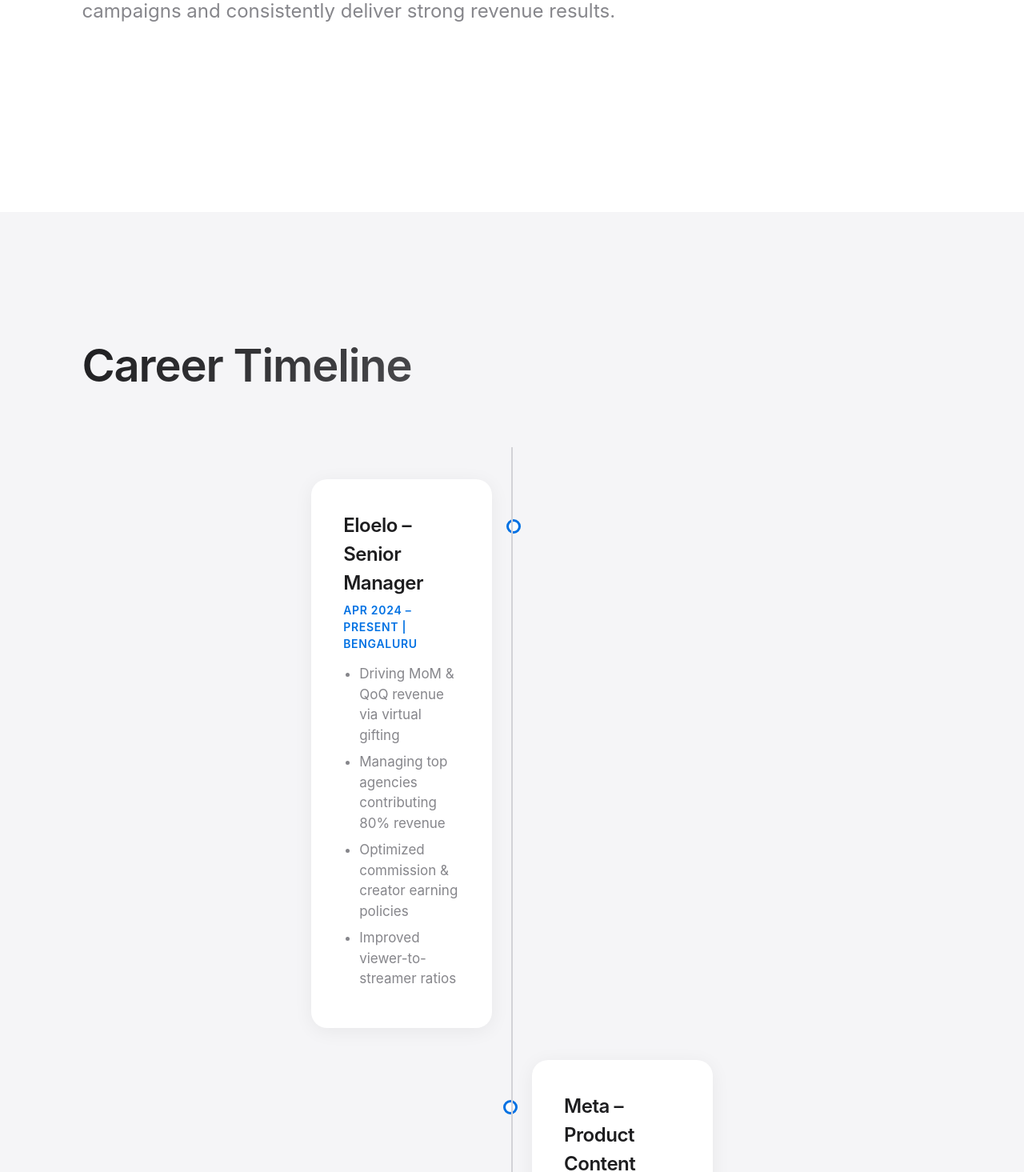
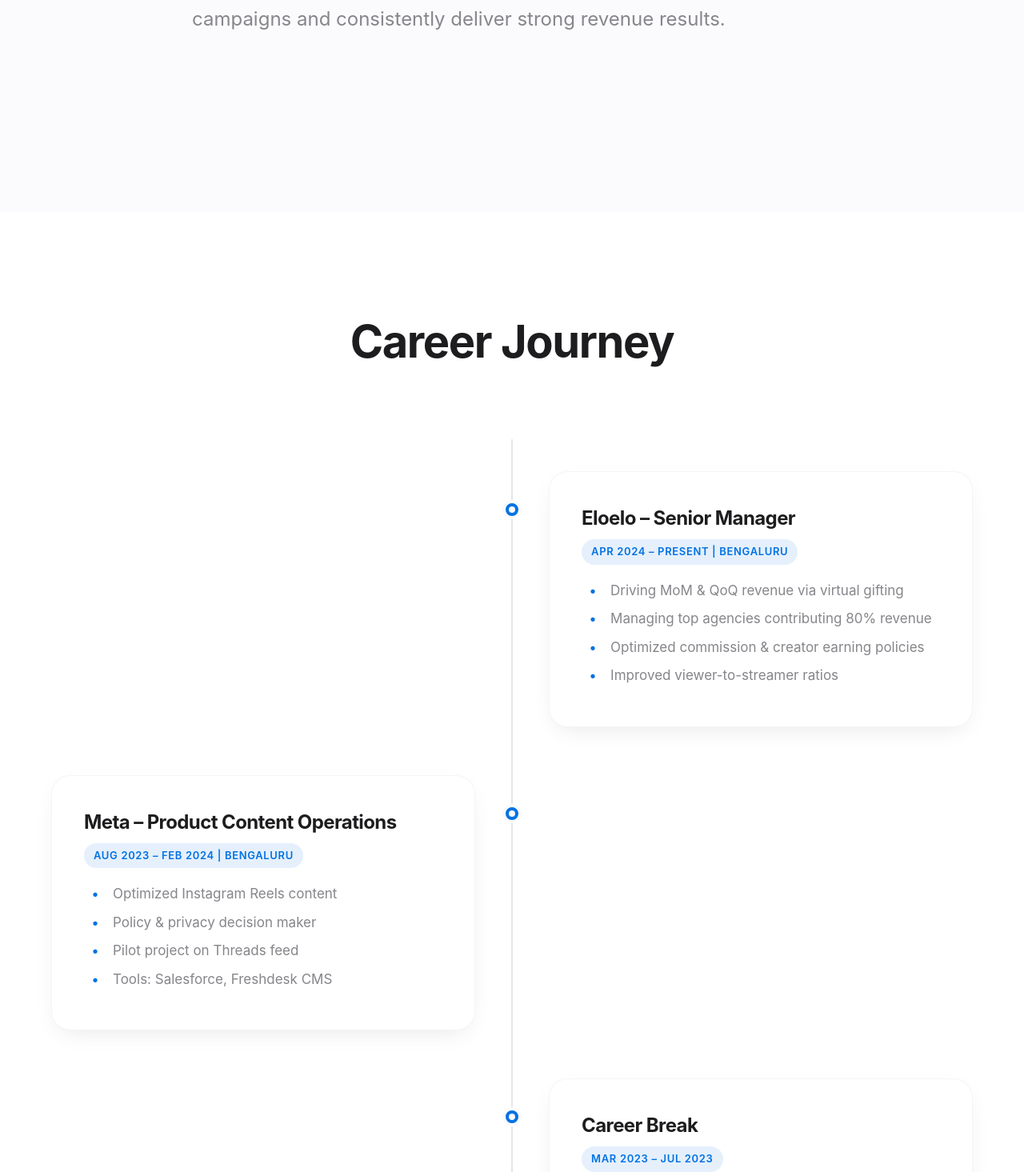
Before and after one commit to nishant-one90/resume-react, a React (Vite) app: page / in a window 1280 px wide. Shown: the part 1335-2800 px from the top of the page at 80% size. Built offline with nearby package versions, Linux system fonts and the light colour scheme.

Commit message:
Major UI Overhaul: Apple Design System, Responsive Timeline, Enhanced Typography

```diff
--- a/src/components/Timeline.jsx
+++ b/src/components/Timeline.jsx
@@ -80,7 +80,7 @@
 
 const TimelineItem = ({ data, index }) => {
   const itemRef = useRef(null);
-  const isLeft = index % 2 === 0;
+  const isRight = index % 2 !== 0;
 
   useEffect(() => {
     const observer = new IntersectionObserver(
@@ -90,34 +90,31 @@
             anime({
               targets: itemRef.current,
               opacity: [0, 1],
-              translateY: [100, 0],
-              easing: 'easeOutElastic(1, .6)',
-              duration: 1500,
-              delay: 100
+              translateY: [50, 0],
+              easing: 'easeOutCubic',
+              duration: 1000,
+              delay: 200
             });
             observer.unobserve(entry.target);
           }
         });
       },
-      { threshold: 0.2 }
+      { threshold: 0.1 }
     );
 
     if (itemRef.current) {
       observer.observe(itemRef.current);
     }
-
-    return () => {
-      if (itemRef.current) {
-        observer.unobserve(itemRef.current);
-      }
-    };
   }, []);
 
   return (
+    <div className={`timeline-row ${isRight ? 'right' : ''}`}>
+      <div className="timeline-spacer"></div>
+      <div className="timeline-dot"></div>
       <div
         ref={itemRef}
-      className={`timeline-card ${isLeft ? 'left' : 'right'}`}
-      style={{ opacity: 0 }} // Initial state hidden for animation
+        className="timeline-content"
+        style={{ opacity: 0 }}
       >
         <h3>{data.role}</h3>
         <small>{data.period}</small>
@@ -128,7 +125,8 @@
             ))}
           </ul>
         )}
-      {data.desc && <p>{data.desc}</p>}
+        {data.desc && <p style={{ fontSize: '17px', color: 'var(--text-secondary)' }}>{data.desc}</p>}
+      </div>
     </div>
   );
 };
@@ -144,7 +142,7 @@
             anime({
               targets: titleRef.current,
               opacity: [0, 1],
-              translateX: [-50, 0],
+              translateY: [-20, 0],
               easing: 'easeOutExpo',
               duration: 1000
             });
@@ -162,8 +160,8 @@
 
   return (
     <section>
-      <h2 className="title" ref={titleRef} style={{ opacity: 0 }}>Career Timeline</h2>
-      <div className="timeline">
+      <h2 className="title" ref={titleRef} style={{ opacity: 0 }}>Career Journey</h2>
+      <div className="timeline-container">
         {timelineData.map((data, index) => (
           <TimelineItem key={index} data={data} index={index} />
         ))}
--- a/src/index.css
+++ b/src/index.css
@@ -1,29 +1,33 @@
 :root {
-  /* Light Theme (Default) */
-  --bg-body: #ffffff;
-  --bg-section-alt: #f5f5f7;
+  /* Light Theme - Apple Style */
+  --bg-body: #fbfbfd;
+  --bg-section-alt: #ffffff;
   --text-primary: #1d1d1f;
   --text-secondary: #86868b;
   --card-bg: #ffffff;
-  --card-shadow: 0 4px 24px rgba(0, 0, 0, 0.06);
+  --card-border: rgba(0, 0, 0, 0.04);
+  --card-shadow: 0 10px 30px -10px rgba(0, 0, 0, 0.1);
   --accent: #0071e3;
   --accent-hover: #0077ed;
   --divider: #d2d2d7;
-  --nav-bg: rgba(255, 255, 255, 0.8);
+  --nav-bg: rgba(251, 251, 253, 0.8);
+  --timeline-line: #e5e5ea;
 }
 
 [data-theme='dark'] {
-  /* Dark Theme */
+  /* Dark Theme - Deep & Rich */
   --bg-body: #000000;
-  --bg-section-alt: #161617;
+  --bg-section-alt: #050505;
   --text-primary: #f5f5f7;
-  --text-secondary: #86868b;
-  --card-bg: #1d1d1f;
-  --card-shadow: 0 4px 24px rgba(0, 0, 0, 0.4);
+  --text-secondary: #a1a1a6;
+  --card-bg: #1c1c1e;
+  --card-border: rgba(255, 255, 255, 0.1);
+  --card-shadow: 0 10px 40px -10px rgba(0, 0, 0, 0.5);
   --accent: #2997ff;
-  --accent-hover: #0071e3;
+  --accent-hover: #47a6ff;
   --divider: #424245;
-  --nav-bg: rgba(0, 0, 0, 0.8);
+  --nav-bg: rgba(28, 28, 30, 0.8);
+  --timeline-line: #38383a;
 }
 
 * {
@@ -33,10 +37,10 @@
 }
 
 body {
-  font-family: -apple-system, BlinkMacSystemFont, "Segoe UI", Roboto, Helvetica, Arial, sans-serif, "Apple Color Emoji", "Segoe UI Emoji", "Segoe UI Symbol";
+  font-family: -apple-system, BlinkMacSystemFont, "Segoe UI", Roboto, Helvetica, Arial, sans-serif;
   background-color: var(--bg-body);
   color: var(--text-primary);
-  transition: background-color 0.5s ease, color 0.5s ease;
+  transition: background-color 0.4s cubic-bezier(0.4, 0, 0.2, 1), color 0.4s ease;
   -webkit-font-smoothing: antialiased;
   -moz-osx-font-smoothing: grayscale;
   line-height: 1.5;
@@ -46,7 +50,7 @@
 a {
   color: var(--accent);
   text-decoration: none;
-  transition: color 0.3s ease;
+  transition: all 0.2s ease;
 }
 
 a:hover {
@@ -56,26 +60,29 @@
 
 /* Typography */
 h1, h2, h3 {
-  font-weight: 600;
-  letter-spacing: -0.02em;
+  font-weight: 700;
+  letter-spacing: -0.025em;
+  color: var(--text-primary);
 }
 
 h1 {
-  font-size: 80px;
+  font-size: clamp(48px, 8vw, 96px);
   line-height: 1.05;
+  background: linear-gradient(180deg, var(--text-primary) 0%, var(--text-secondary) 150%);
+  -webkit-background-clip: text;
+  -webkit-text-fill-color: transparent;
+  margin-bottom: 24px;
 }
 
 h2.title {
-  font-size: 56px;
-  margin-bottom: 60px;
-  display: inline-block;
-  background: linear-gradient(135deg, var(--text-primary) 0%, var(--text-secondary) 100%);
-  -webkit-background-clip: text;
-  -webkit-text-fill-color: transparent;
+  font-size: clamp(32px, 5vw, 56px);
+  margin-bottom: 80px;
+  text-align: center;
+  width: 100%;
 }
 
 p {
-  font-size: 21px;
+  font-size: clamp(18px, 2vw, 21px);
   line-height: 1.6;
   color: var(--text-secondary);
   font-weight: 400;
@@ -83,157 +90,186 @@
 
 /* Sections */
 section {
-  padding: 150px 8%;
+  padding: 120px 5%;
   min-height: 100vh;
   display: flex;
   flex-direction: column;
   justify-content: center;
+  align-items: center;
   position: relative;
-  /* opacity: 0; Removed global opacity to prevent hiding sections that don't animate the container itself */
 }
 
 section:nth-child(even) {
   background-color: var(--bg-section-alt);
 }
 
-/* Timeline */
-.timeline {
+/* Modern Timeline */
+.timeline-container {
   position: relative;
-  max-width: 1000px;
+  max-width: 1200px;
+  width: 100%;
   margin: 0 auto;
+  padding: 40px 0;
 }
 
-.timeline::after {
+/* Central Line */
+.timeline-container::before {
   content: '';
   position: absolute;
-  width: 2px;
-  background: var(--divider);
   top: 0;
   bottom: 0;
   left: 50%;
+  width: 2px;
+  background: var(--timeline-line);
   transform: translateX(-50%);
+  border-radius: 2px;
 }
 
-.timeline-card {
-  padding: 40px;
-  background: var(--card-bg);
-  border-radius: 20px;
-  width: 45%;
-  margin: 40px 0;
+.timeline-row {
+  display: flex;
+  justify-content: space-between;
+  align-items: flex-start;
+  margin-bottom: 60px;
   position: relative;
-  box-shadow: var(--card-shadow);
-  opacity: 0;
-  transition: transform 0.3s ease;
+  width: 100%;
 }
 
-.timeline-card:hover {
-  transform: scale(1.02);
+.timeline-row.right {
+  flex-direction: row-reverse;
 }
 
-.timeline-card h3 {
+/* The clear space on the other side */
+.timeline-spacer {
+  width: 46%;
+}
+
+/* The content card */
+.timeline-content {
+  width: 46%;
+  background: var(--card-bg);
+  padding: 40px;
+  border-radius: 24px;
+  box-shadow: var(--card-shadow);
+  border: 1px solid var(--card-border);
+  position: relative;
+  transition: transform 0.3s cubic-bezier(0.34, 1.56, 0.64, 1);
+  z-index: 10;
+}
+
+.timeline-content:hover {
+  transform: scale(1.02);
+  z-index: 15;
+}
+
+/* Dot on the line */
+.timeline-dot {
+  position: absolute;
+  left: 50%;
+  top: 40px;
+  width: 16px;
+  height: 16px;
+  background: var(--bg-body);
+  border: 4px solid var(--accent);
+  border-radius: 50%;
+  transform: translateX(-50%);
+  z-index: 5;
+  box-shadow: 0 0 0 4px var(--bg-body); /* Spacer from line */
+}
+
+/* Typography inside card */
+.timeline-content h3 {
   font-size: 24px;
-  margin-bottom: 5px;
+  margin-bottom: 8px;
   color: var(--text-primary);
 }
 
-.timeline-card small {
-  display: block;
-  margin-bottom: 15px;
+.timeline-content small {
+  display: inline-block;
+  margin-bottom: 20px;
   color: var(--accent);
   font-weight: 600;
-  font-size: 14px;
+  font-size: 13px;
   text-transform: uppercase;
   letter-spacing: 0.05em;
+  background: rgba(0, 113, 227, 0.1); /* Subtle accent bg */
+  padding: 6px 12px;
+  border-radius: 20px;
 }
 
-.timeline-card ul {
+.timeline-content ul {
   padding-left: 20px;
+  list-style-type: none;
 }
 
-.timeline-card li {
-  margin-bottom: 8px;
+.timeline-content li {
+  margin-bottom: 10px;
   color: var(--text-secondary);
   font-size: 17px;
+  position: relative;
+  padding-left: 16px;
 }
 
-.timeline-card.left { left: 0; }
-.timeline-card.right { left: 55%; }
-
-.timeline-card::after {
-  content: '';
+.timeline-content li::before {
+  content: '•';
+  color: var(--accent);
   position: absolute;
-  top: 50px;
-  width: 12px;
-  height: 12px;
-  background: var(--bg-body);
-  border: 3px solid var(--accent);
-  border-radius: 50%;
-  z-index: 2;
+  left: -10px;
+  font-weight: bold;
 }
 
-.timeline-card.left::after { right: -36px; }
-.timeline-card.right::after { left: -36px; }
-
-/* Skills Grid */
+/* Grid for Skills & Education */
 .grid {
   display: grid;
-  grid-template-columns: repeat(auto-fit, minmax(280px, 1fr));
-  gap: 30px;
+  grid-template-columns: repeat(auto-fit, minmax(320px, 1fr));
+  gap: 40px;
+  width: 100%;
+  max-width: 1200px;
 }
 
 .box {
   background: var(--card-bg);
-  padding: 40px;
-  border-radius: 20px;
+  padding: 50px 40px;
+  border-radius: 24px;
   text-align: center;
-  font-size: 24px;
+  font-size: 22px;
   font-weight: 600;
   color: var(--text-primary);
   box-shadow: var(--card-shadow);
-  transition: transform 0.3s ease, box-shadow 0.3s ease;
+  border: 1px solid var(--card-border);
+  transition: all 0.3s cubic-bezier(0.25, 0.8, 0.25, 1);
+  display: flex;
+  flex-direction: column;
+  justify-content: center;
+  align-items: center;
 }
 
 .box:hover {
-  transform: translateY(-8px);
-  box-shadow: 0 12px 40px rgba(0,0,0,0.1);
+  transform: translateY(-10px);
+  box-shadow: 0 20px 40px rgba(0,0,0,0.12);
 }
 
+/* Education specific overrides */
 .education-box h3 {
   font-size: 28px;
-  margin-bottom: 10px;
+  margin-bottom: 12px;
 }
-
 .education-box p {
-  font-size: 19px;
   color: var(--text-primary);
+  font-weight: 500;
 }
-
 .education-box small {
-  color: var(--text-secondary);
-  font-size: 16px;
+  margin-top: 12px;
+  display: block;
 }
 
 /* Footer */
 footer {
-  padding: 80px 8%;
+  padding: 80px 5%;
   text-align: center;
   color: var(--text-secondary);
   background: var(--bg-body);
   border-top: 1px solid var(--divider);
-}
-
-/* Responsive */
-@media (max-width: 900px) {
-  h1 { font-size: 48px; }
-  h2.title { font-size: 40px; }
-
-  .timeline::after { left: 20px; }
-  .timeline-card {
-    width: calc(100% - 50px);
-    margin-left: 50px;
-    left: 0 !important;
-  }
-  .timeline-card::after { left: -38px !important; }
+  font-size: 14px;
 }
 
 /* Navigation/Toggle */
@@ -242,11 +278,11 @@
   top: 0;
   left: 0;
   right: 0;
-  padding: 20px;
+  padding: 24px 40px;
   display: flex;
   justify-content: flex-end;
-  z-index: 100;
-  pointer-events: none; /* Let clicks pass through except on buttons */
+  z-index: 1000;
+  pointer-events: none;
 }
 
 .theme-toggle {
@@ -256,17 +292,47 @@
   -webkit-backdrop-filter: blur(20px);
   border: 1px solid var(--divider);
   color: var(--text-primary);
-  padding: 10px 20px;
-  border-radius: 30px;
+  padding: 12px 24px;
+  border-radius: 99px;
   cursor: pointer;
-  font-weight: 500;
+  font-weight: 600;
   font-size: 14px;
-  transition: transform 0.2s ease;
-  display: flex;
-  align-items: center;
-  gap: 8px;
+  transition: all 0.2s ease;
+  box-shadow: 0 4px 12px rgba(0,0,0,0.08);
 }
 
 .theme-toggle:hover {
-  transform: scale(1.05);
+  transform: scale(1.02);
+  background: var(--card-bg);
 }
+
+/* Responsive Design */
+@media (max-width: 900px) {
+  .timeline-container::before {
+    left: 40px;
+  }
+
+  .timeline-row, .timeline-row.right {
+    flex-direction: column;
+    margin-bottom: 40px;
+  }
+
+  .timeline-spacer {
+    display: none;
+  }
+
+  .timeline-content {
+    width: calc(100% - 80px);
+    margin-left: 80px;
+    margin-right: 0;
+  }
+
+  .timeline-dot {
+    left: 40px;
+    top: 40px;
+  }
+
+  section {
+    padding: 100px 5%;
+  }
+}
```
Lines whose indentation alone changed are shown as unchanged.
